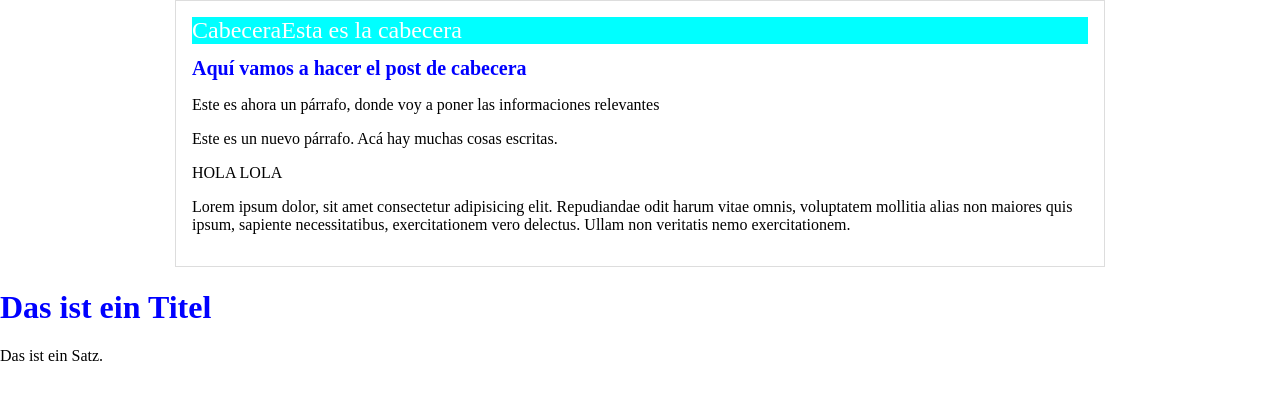
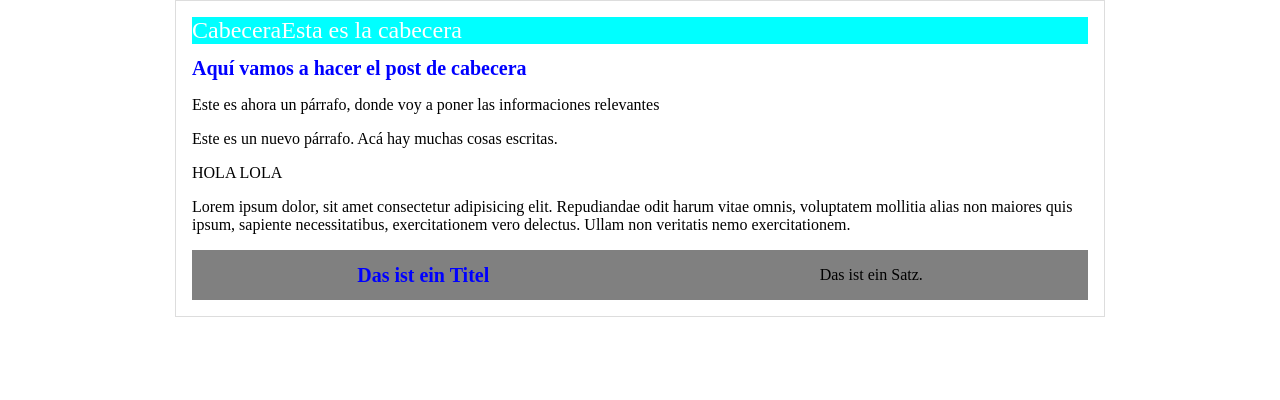
Before and after one commit to sebaspm24/Prueba-Git, a plain HTML site: page index.html in a window 1280 px wide. Drawn offline with Linux system fonts and the light colour scheme.

Commit message:
cambios al footer

```diff
--- a/css/style.css
+++ b/css/style.css
@@ -31,3 +31,9 @@ p {
     font-size: 1rem;
     color: black;
 }
+
+footer {
+    display: flex;
+    justify-content: space-around;
+    background-color: gray;
+}
--- a/index.html
+++ b/index.html
@@ -24,10 +24,10 @@
             <p>HOLA LOLA</p>
             <p>Lorem ipsum dolor, sit amet consectetur adipisicing elit. Repudiandae odit harum vitae omnis, voluptatem mollitia alias non maiores quis ipsum, sapiente necessitatibus, exercitationem vero delectus. Ullam non veritatis nemo exercitationem.</p>
         </div>
+        <footer>
+            <h1>Das ist ein Titel</h1>
+            <p>Das ist ein Satz.</p>
+        </footer>
     </div>
-    <footer>
-        <h1>Das ist ein Titel</h1>
-        <p>Das ist ein Satz.</p>
-    </footer>
 </body>
 </html>
```
